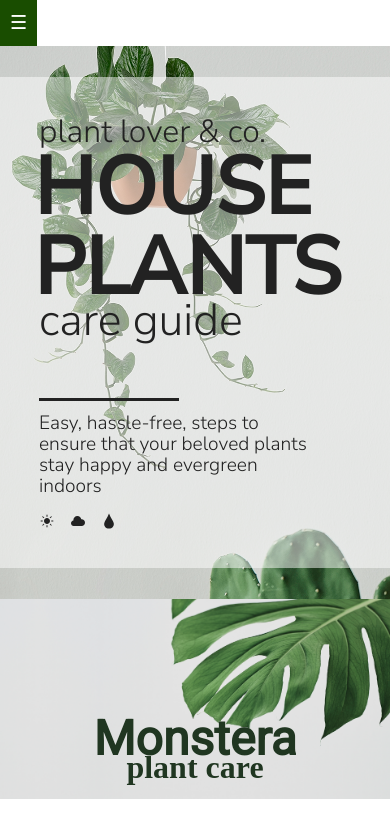
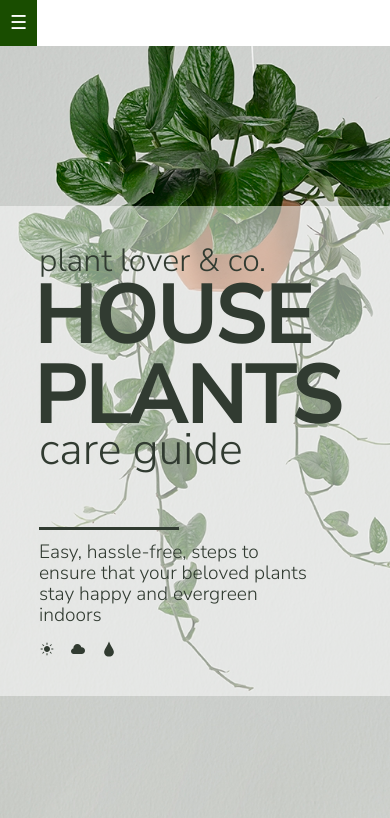
Before and after one commit to Subaru-Goto/cross-over-psd-plant, a React (Vite) app: page / in a window 390 px wide. Shown: the top 818 px of the page. Built offline with nearby package versions, Linux system fonts and the light colour scheme; a web font is replaced by a local one.

Commit message:
adding indoor plants + minor navbar changes

```diff
--- a/src/App.jsx
+++ b/src/App.jsx
@@ -3,6 +3,7 @@ import Monstera from './components/Monstera';
 import HeroSection from './components/HeroSection';
 import Agave from './components/Agave';
 import BestSeller from './components/BestSeller';
+import IndoorPlants from './components/IndoorPLants';
 
 function App() {
 
@@ -13,6 +14,7 @@ function App() {
       <Monstera />
       <Agave />
       <BestSeller />
+      <IndoorPlants/>
     </main>
   )
 }
--- a/src/components/BestSeller.jsx
+++ b/src/components/BestSeller.jsx
@@ -5,7 +5,7 @@ import "../styles/best-seller.css";
 
 const BestSeller = () => {
   return (
-    <section>
+    <section id="best-sellers">
       <div className="bs-text-container">
         <h3 className="bs-subtitle">Best selling</h3>
         <h2 className="bs-title">Indoor plants</h2>
--- a/src/components/HeroSection.jsx
+++ b/src/components/HeroSection.jsx
@@ -8,12 +8,12 @@ const HeroSection = () => {
   return (
 
       <main id="home" className="hero-section">
-        <div className="title">
+        <div className="hero-title">
           <p>plant lover & co.</p>
           <h1>HOUSE PLANTS</h1>
           <h2>care guide</h2>
         </div>
-        <div className="text">
+        <div className="hero-text">
           <p>
             Easy, hassle-free, steps to ensure that your beloved plants stay
             happy and evergreen indoors
--- /dev/null
+++ b/src/components/IndoorPlants.jsx
@@ -0,0 +1,16 @@
+import React from "react";
+import "../styles/indoor-plants.css";
+import "../index.css";
+
+const IndoorPlants = () => {
+  return (
+    <section id="indoor-plants" className="indoor-plants">
+      <div className="indoor-title">
+        <h2>Indoor<br />plants</h2>
+        <p>Invite the nature into your home with these beautiful finds</p>
+      </div>
+    </section>
+  );
+};
+
+export default IndoorPlants;
--- a/src/components/Monstera.jsx
+++ b/src/components/Monstera.jsx
@@ -5,7 +5,7 @@ import { PiPottedPlant } from "react-icons/pi";
 
 const Monstera = () => {
   return (
-    <section id="monstera" className="monstera-section">
+    <section id="featured" className="monstera-section">
       <div className="monstera-container">
         <h2 className="monstera-title">Monstera</h2>
       </div>
--- a/src/components/Navigation.jsx
+++ b/src/components/Navigation.jsx
@@ -14,13 +14,17 @@ const Navigation = () => {
           <a href="#home">
             <PiLeafLight /> Home
           </a>
+          <a href="#featured">
+            <PiLeafLight /> Featured Plant
+          </a>
           <a href="#new-arrivals">
-            <PiLeafLight />
-            New Arrivals
+            <PiLeafLight /> New Arrivals
           </a>
-          <a href="#monstera">
-            <PiLeafLight />
-            Monstera
+          <a href="#best-sellers">
+            <PiLeafLight /> Best Sellers
+          </a>
+          <a href="#indoor-plants">
+            <PiLeafLight /> Indoor Plants
           </a>
         </div>
       </nav>
--- a/src/styles/heroSection.css
+++ b/src/styles/heroSection.css
@@ -13,7 +13,7 @@
   padding: 8% 0;
 }
 
-.title {
+.hero-title {
   padding: 0 33%;
 }
 
@@ -36,12 +36,12 @@
   line-height: 0.6;
 }
 
-.text {
+.hero-text {
   padding-left: 120px;
   padding-top: 8%;
 }
 
-.text p {
+.hero-text p {
   font-size: 1.8rem;
   font-weight: 300;
   position: relative;
@@ -49,7 +49,7 @@
   line-height: 1.1;
 }
 
-.text p::before {
+.hero-text p::before {
   content: "";
   height: 3px;
   width: 180px;
@@ -58,7 +58,7 @@
   top: -15px;
 }
 
-.text .icons {
+.hero-text .icons {
   font-size: 1.5rem;
   padding-top: 15px;
   display: flex;
@@ -76,12 +76,12 @@
     line-height: 0.6;
   }
 
-  .text p {
+  .hero-text p {
     font-size: 1.4rem;
     width: 45%;
   }
 
-  .text p::before {
+  .hero-text p::before {
     width: 140px;
   }
 }
@@ -102,37 +102,41 @@
     line-height: 0.6;
   }
 
-  .text p {
+  .hero-text p {
     font-size: 1.2rem;
     width: 50%;
   }
 
-  .text p::before {
+  .hero-text p::before {
     width: 140px;
   }
 }
 
 @media screen and (max-width: 600px) {
-  .title {
+  .hero-section {
+    height: 100vh;
+  }
+  .hero-title {
+    margin-top: 33%;
     padding: 10%;
     background-color: rgba(255, 255, 255, 0.5);
-    color: #222;
+    color: rgb(49,59,49);
   }
 
-  .text {
+  .hero-text {
     padding: 10%;
     background-color: rgba(255, 255, 255, 0.5);
-    color: #222;
+    color: rgb(49,59,49);
   }
-  .text p {
+  .hero-text p {
     width: 87%;
   }
 
-  .text p::before {
+  .hero-text p::before {
     width: 140px;
-    background-color: #222;
+    background-color: rgb(49,59,49);
   }
-  .text .icons {
+  .hero-text .icons {
     font-size: 1rem;
     padding-top: 15px;
     display: flex;
--- /dev/null
+++ b/src/styles/indoor-plants.css
@@ -0,0 +1,71 @@
+@import url("https://fonts.googleapis.com/css2?family=Nunito+Sans:opsz,wght@6..12,300;6..12,500&display=swap");
+
+* {
+  padding: 0;
+  margin: 0;
+}
+
+.indoor-plants {
+  background-image: url("../assets/images/background-image_5.jpg");
+  background-size: cover;
+  background-position: right;
+  width: 100vw;
+  color: rgb(49,59,49);
+  font-family: "Nunito Sans", Verdana, sans-serif;
+}
+
+.indoor-title {
+    padding: 7% 6%;
+    height: 95vh;
+    font-size: 16px
+  }
+
+.indoor-plants h2 {
+    font-size: 8rem;
+    font-weight: 600;
+    line-height: 1;
+    padding: 10px;
+ }
+
+ .indoor-plants p {
+    font-size: 2rem;
+    font-weight: 300;
+    line-height: 1.1;
+    margin-top: 80px;
+    max-width: 40vw;
+    padding: 10px;
+  }
+
+@media screen and (max-width: 1400px) {
+    .indoor-plants h2 {
+        background-color: rgba(255, 255, 255, 0.5);
+        max-width: 40vw
+    }
+
+    .indoor-plants p {
+        background-color: rgba(255, 255, 255, 0.5);
+    }
+}
+
+@media screen and (max-width: 1100px) {
+    .indoor-plants p {
+        max-width: 50vw
+    }
+    .indoor-plants h2 {
+        background-color: rgba(255, 255, 255, 0.7);
+        max-width: 50vw
+    }
+}
+
+@media screen and (max-width: 850px) {
+    .indoor-plants p {
+        max-width: 100vw;
+        text-align: center;
+    }
+    .indoor-plants h2 {
+        background-color: rgba(255, 255, 255, 0.7);
+        text-align: center;
+        max-width: 100vw;
+        margin-top: 200px;
+    }
+}
--- a/src/styles/navigation.css
+++ b/src/styles/navigation.css
@@ -37,6 +37,9 @@ nav ul li a:hover{
 #hamnav {
     width: 100%;
     background: white;
+    position: sticky;
+    top: 0;
+    z-index: 100;
   }
 
   #hamitems { display: flex; }
```
